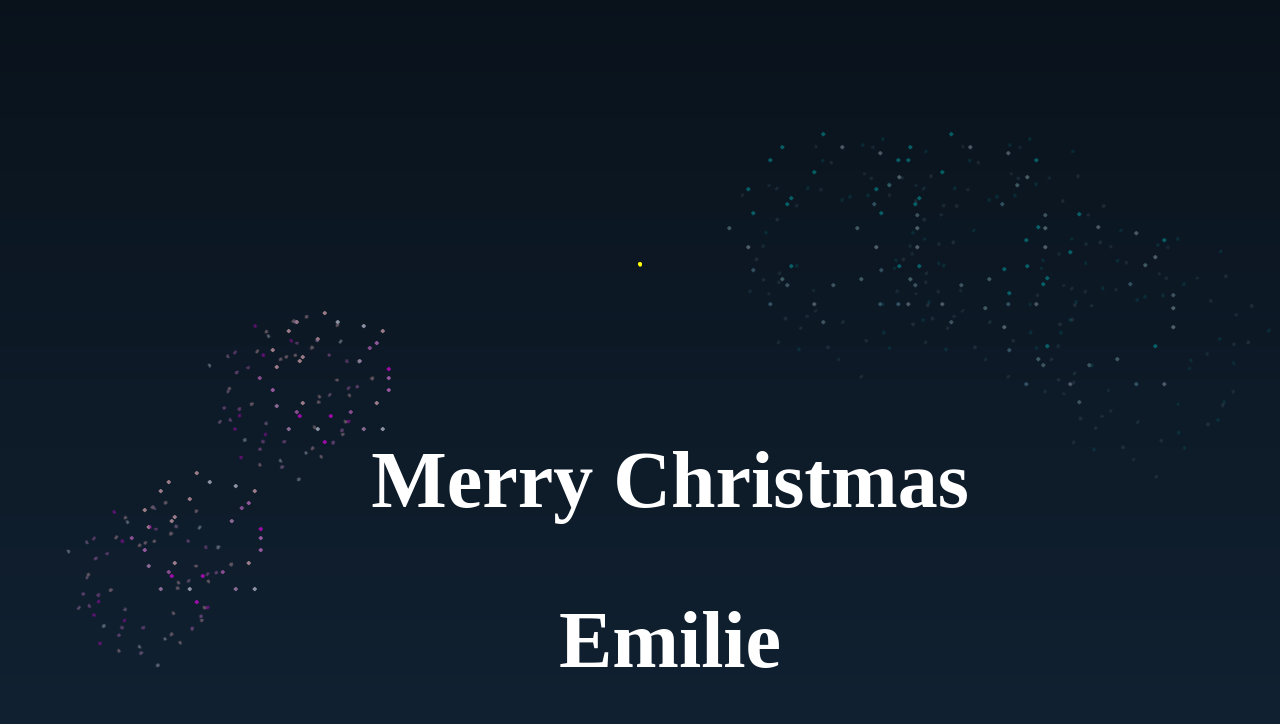
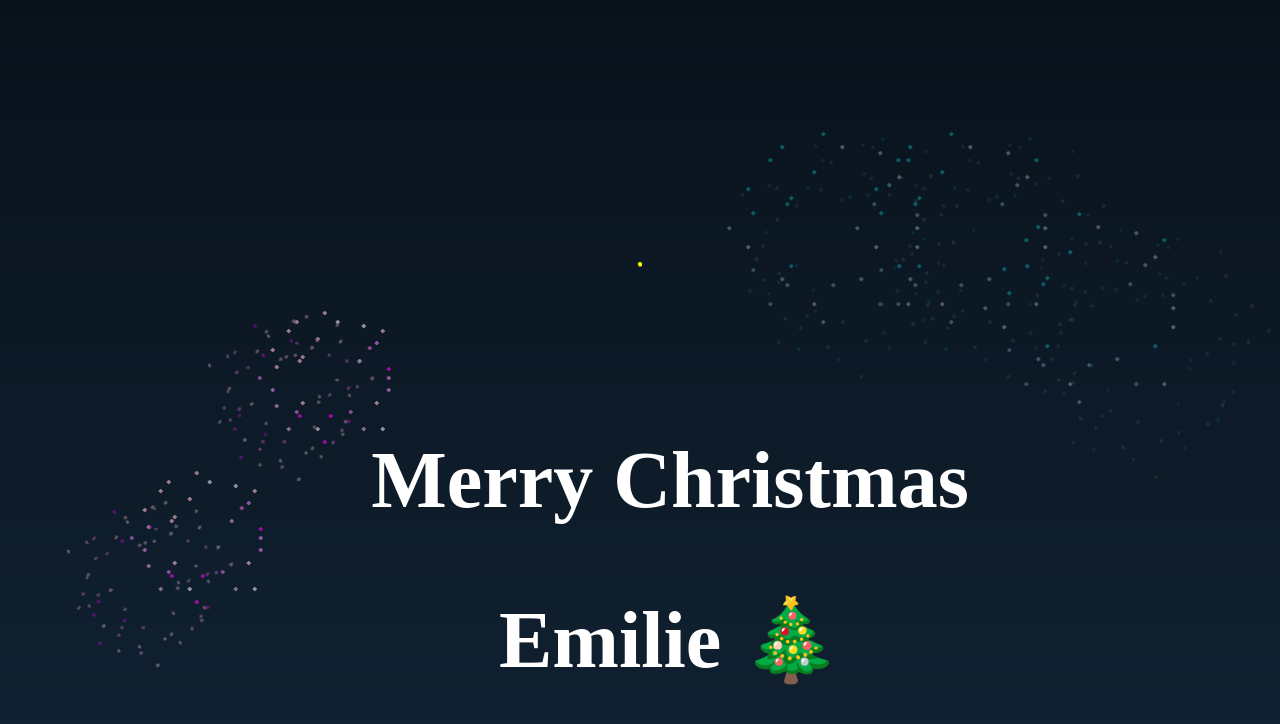
Before and after one commit to WOGYT/merry_christmas.github.io, a plain HTML site: page index.html in a window 1280 px wide. Shown: the top 724 px of the page. Drawn offline with Linux system fonts and the light colour scheme.

Commit message:
Update index.html

```diff
--- a/index.html
+++ b/index.html
@@ -1,4 +1,5 @@
 <link rel="stylesheet" href="main.css">
+<meta charset="UTF-8">
 
 <div class="firework"></div>
 <div class="firework"></div>
@@ -9,4 +10,4 @@
 <div class="firework"></div>
 
 <h1 class="animate right">Merry Christmas</h1>
-<h1 class="animate left">Emilie</h1>
+<h1 class="animate left">Emilie &#127876;</h1>
```
